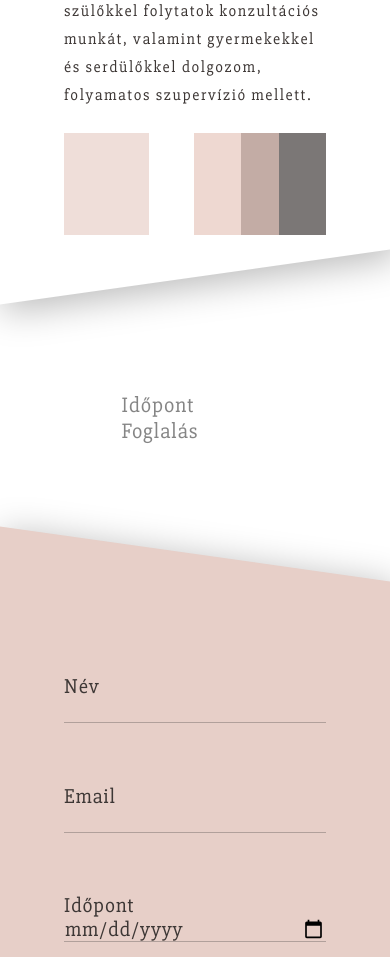
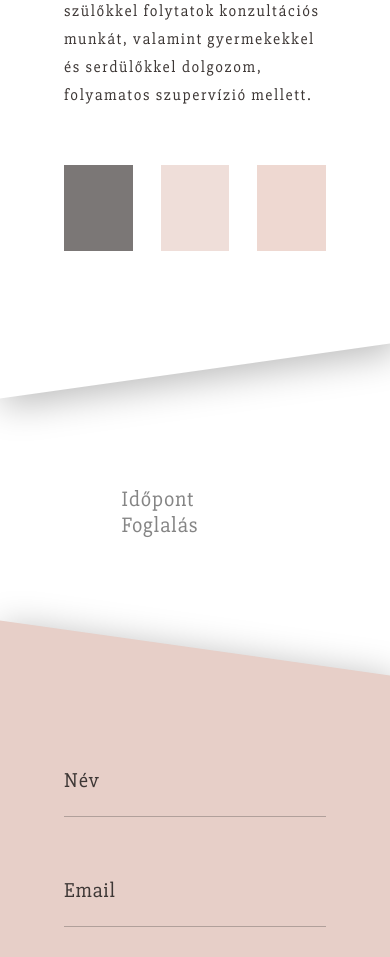
Before and after one commit to DavidFucsko/barbaragolya, a website: page index.html in a window 390 px wide. Shown: the part 1320-2277 px from the top of the page. Drawn offline with Linux system fonts and the light colour scheme; files whose address does not match are found by name.

Commit message:
Contact icons responsive design

```diff
--- a/index.html
+++ b/index.html
@@ -54,9 +54,9 @@
                         <div class="contact-composition">
                             <div class="contact-composition__photo">
                             </div>
-                            <div class="contact-composition__icon-1"></div>
-                            <div class="contact-composition__icon-2"></div>
-                            <div class="contact-composition__icon-3"></div>
+                            <div class="contact-composition__icon--1"></div>
+                            <div class="contact-composition__icon--2"></div>
+                            <div class="contact-composition__icon--3"></div>
                         </div>
                     </div>
                 </div>
--- a/sass/abstracts/_mixins.scss
+++ b/sass/abstracts/_mixins.scss
@@ -60,6 +60,14 @@
     }
 }
 
+@mixin insideFlexBox {
+    @include respond(tab-port) {
+        position: relative;
+        top: auto;
+        left: auto;
+    }
+}
+
 // MEDIA QUERY MANAGER
 /*
 0 - 600px:      Phone
--- a/sass/abstracts/_placeholders.scss
+++ b/sass/abstracts/_placeholders.scss
@@ -3,6 +3,12 @@
     width: 10.6rem;
     height: 12.72rem;
     opacity: 0.68;
+    margin-top: 1rem;
+
+    @include respond(phone){
+        width: 8.6rem;
+        height: 10.72rem;
+    }
 }
 
 %full-width {
--- a/sass/components/_contact-composition.scss
+++ b/sass/components/_contact-composition.scss
@@ -1,5 +1,12 @@
 .contact-composition {
     position: relative;
+
+    @include respond(tab-port) {
+        display: flex;
+        flex-direction: row;
+        flex-wrap: wrap;
+        justify-content: space-between;
+    }
 
     &__photo {
         position: absolute;
@@ -9,65 +16,34 @@
         right: 0;
         border: 1px solid $base-color-grey-lighter;
 
-        @include respond(phone) {
-            display: none;
-        }
-
         @include respond(tab-port) {
             display: none;
         }
     }
 
-    &__icon-1 {
-        @extend %contact-icon;
+    &__icon {
+        &--1 {
             top: 6rem;
             left: 22.4rem;
             background-color: $base-color-grey;
-
-        @include respond(phone) {
-            top: -3rem;
-            right: 0rem;
-            left: auto;
+            @extend %contact-icon;
+            @include insideFlexBox;
         }
 
-        @include respond(tab-port) {
-            top: -3rem;
-            right: 0rem;
-            left: auto;
-        }
-    }
-
-    &__icon-2 {
-        @extend %contact-icon;
+        &--2 {
             top: 15.2rem;
             left: 11rem;
             background-color: $base-color-pink-light;
-
-        @include respond(phone) {
-            top: -3rem;
-            left: 0rem;
+            @extend %contact-icon;
+            @include insideFlexBox;
         }
 
-        @include respond(tab-port) {
-            top: -3rem;
-            left: 0rem;
-        }
-    }
-
-    &__icon-3 {
-        @extend %contact-icon;
+        &--3 {
             top: 20rem;
             left: 22.4rem;
             background-color: $base-color-pink;
-
-        @include respond(phone) {
-            top: -3rem;
-            left: 16.3rem;
-        }
-
-        @include respond(tab-port) {
-            top: -3rem;
-            left: 16.3rem;
+            @extend %contact-icon;
+            @include insideFlexBox;
         }
     }
 }
```
Also changed, not shown: css/style.comp.css, css/style.css, css/style.prefix.css. Lines whose indentation alone changed are shown as unchanged.
